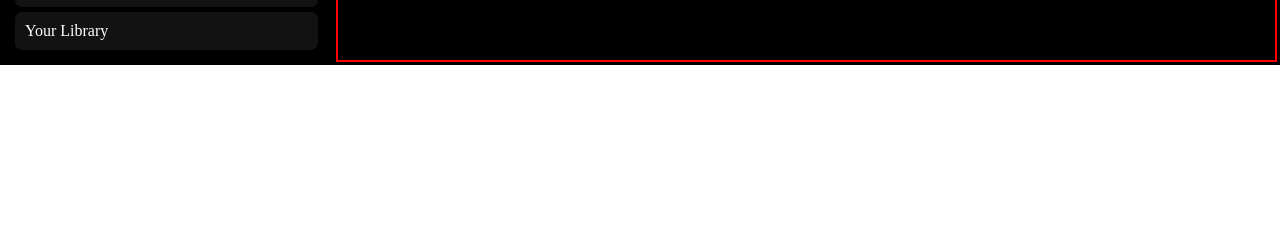
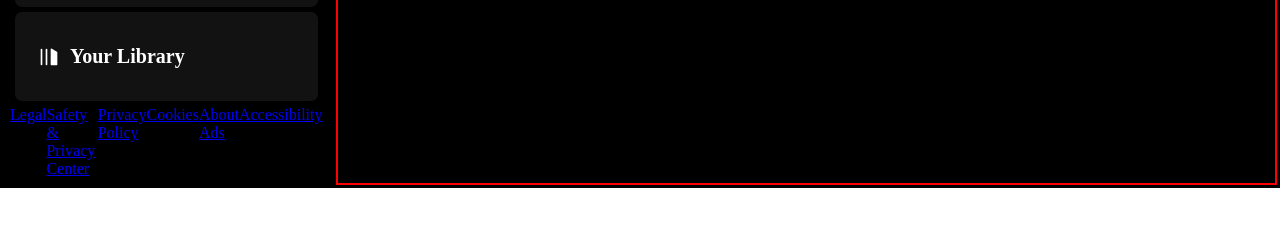
Before and after one commit to Sufiyan33/Spotify-clone, a plain HTML site: page index.html in a window 1280 px wide. Shown: the part 120-346 px from the top of the page. Drawn offline with Linux system fonts and the light colour scheme.

Commit message:
developing library section

```diff
--- a/index.html
+++ b/index.html
@@ -1,30 +1,65 @@
 <!DOCTYPE html>
 <html lang="en">
   <head>
-        <meta charset="UTF-8">
-        <meta name="viewport" content="width=device-width, initial-scale=1.0">
+    <meta charset="UTF-8" />
+    <meta name="viewport" content="width=device-width, initial-scale=1.0" />
     <title>Spotify clone</title>
-        <link rel="stylesheet" href="style.css">
-        <link rel="stylesheet" href="utility.css">
+    <link rel="stylesheet" href="style.css" />
+    <link rel="stylesheet" href="utility.css" />
   </head>
+
   <body>
     <!--<img src="logo.svg" alt="1"> -->
     <div class="container flex bg-black">
       <div class="left">
         <div class="home bg-grey rounded m-1 p-1">
-                    <div class="logo"><img class="invert" src="logo.svg" alt=""></div>
+          <div class="logo"><img class="invert" src="logo.svg" alt="" /></div>
           <ul>
-                        <li><img class="invert" src="home.svg" alt="home">Home</li>
-                        <li><img class="invert" src="search.svg" alt="search">Search</li>
+            <li><img class="invert" src="home.svg" alt="home" />Home</li>
+            <li><img class="invert" src="search.svg" alt="search" />Search</li>
           </ul>
         </div>
         <div class="library bg-grey rounded m-1 p-1">
-                    Your Library
+          <div class="heading flex item-center">
+            <img class="invert" src="playList.svg" alt="playList" />
+            <h2>Your Library</h2>
           </div>
         </div>
-            <div class="right border">
-                asfjaskjcbka
+
+        <div class="footer flex">
+          <div>
+            <a href="https://www.spotify.com/in-en/legal/"
+              ><span>Legal</span></a
+            >
           </div>
+          <div>
+            <a href="https://www.spotify.com/in-en/safetyandprivacy/"
+              ><span>Safety &amp; Privacy Center</span></a
+            >
+          </div>
+          <div>
+            <a href="https://www.spotify.com/in-en/legal/privacy-policy/"
+              ><span>Privacy Policy</span></a
+            >
+          </div>
+          <div>
+            <a href="https://www.spotify.com/in-en/legal/cookies-policy/"
+              ><span>Cookies</span></a
+            >
+          </div>
+          <div>
+            <a href="https://www.spotify.com/in-en/legal/privacy-policy/#s3"
+              ><span>About Ads</span></a
+            >
+          </div>
+          <div>
+            <a href="https://www.spotify.com/in-en/accessibility/"
+              ><span>Accessibility</span></a
+            >
+          </div>
+        </div>
+      </div>
+      <div class="right border">asfjaskjcbka</div>
     </div>
   </body>
 </html>
--- a/style.css
+++ b/style.css
@@ -22,3 +22,17 @@
     list-style: none;
     padding-top: 14px;
 }
+
+.heading{
+    gap: 11px;
+    padding-top: 14px;
+    padding: 23px 14px;
+}
+
+.heading img{
+    width: 20px;
+}
+
+.heading h2{
+    font-size: 20px;
+}
```
Also changed, not shown: playList.svg (added), test.html (added). Lines whose indentation alone changed are shown as unchanged.
